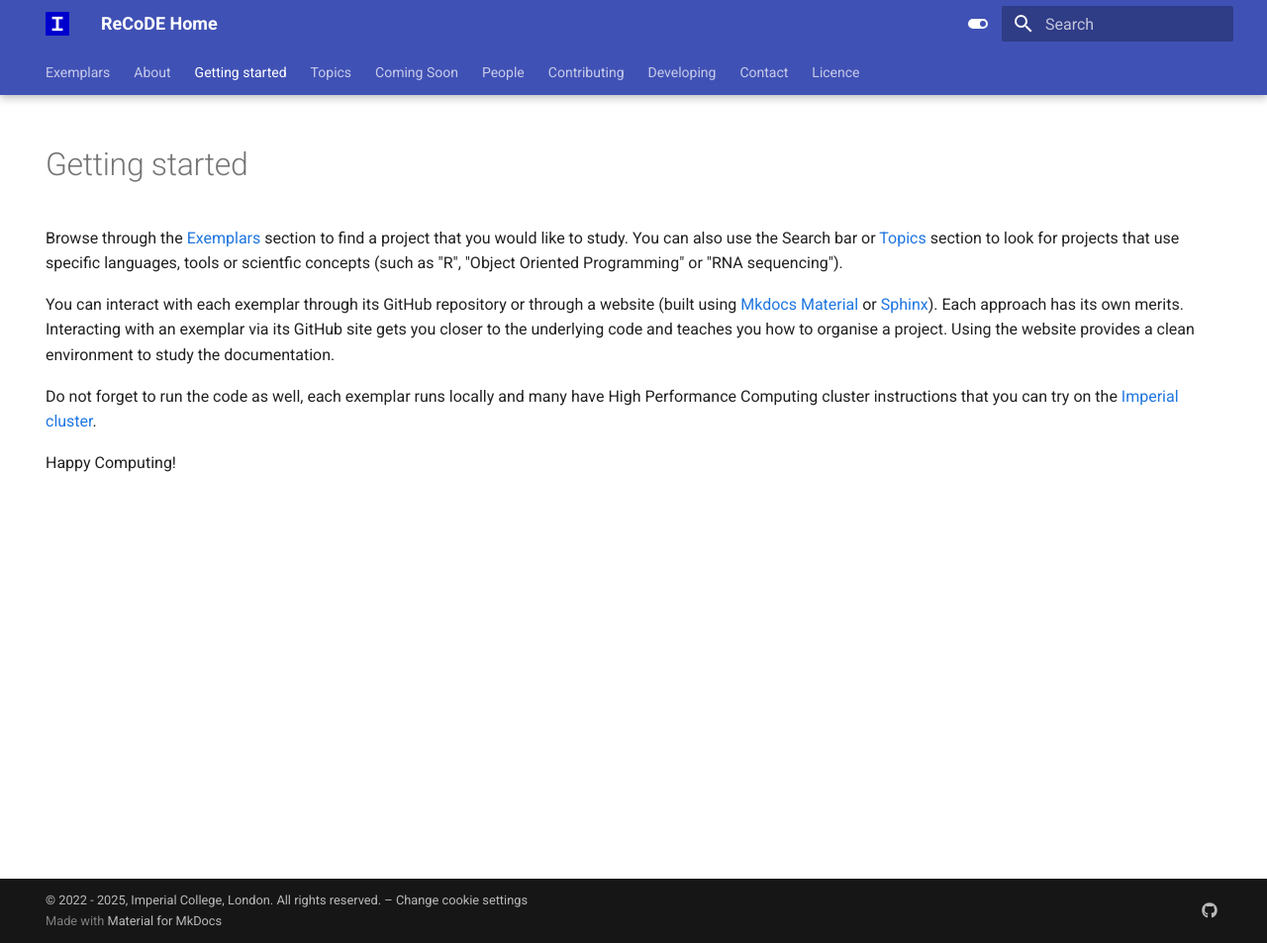
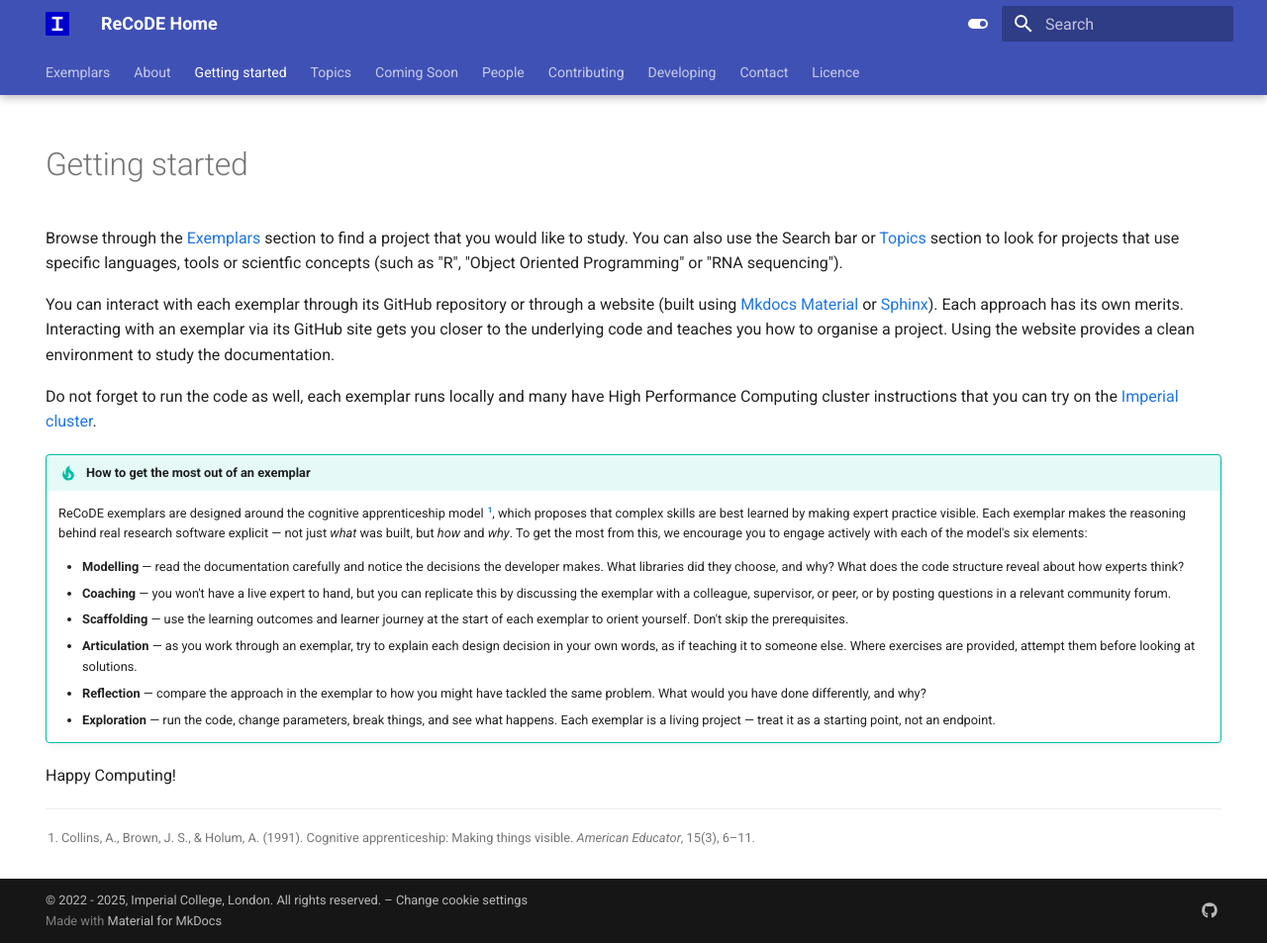
Before and after one commit to ImperialCollegeLondon/ReCoDE-home, an MkDocs documentation site: the page built from docs/getting-started.md, in a window 1280 px wide and 953 px high. Shown: the whole window at 99% size. Built offline with MkDocs 1.6.1 and Material for MkDocs 9.7.7, drawn with Linux system fonts in a browser that asks for light colours.

Commit message:
feat: mention cog apprentice

```diff
--- a/docs/getting-started.md
+++ b/docs/getting-started.md
@@ -15,5 +15,21 @@ You can interact with each exemplar through its GitHub repository or through a w
 
 Do not forget to run the code as well, each exemplar runs locally and many have High Performance Computing cluster instructions that you can try on the [Imperial cluster](https://www.imperial.ac.uk/admin-services/ict/self-service/research-support/rcs/).
 
+!!! tip "How to get the most out of an exemplar"
+
+    ReCoDE exemplars are designed around the cognitive apprenticeship model [^1],
+    which proposes that complex skills are best learned by making expert practice visible. Each exemplar
+    makes the reasoning behind real research software explicit — not just *what* was built, but *how* and
+    *why*. To get the most from this, we encourage you to engage actively with each of the model's six elements:
+
+    - **Modelling** — read the documentation carefully and notice the decisions the developer makes. What libraries did they choose, and why? What does the code structure reveal about how experts think?
+    - **Coaching** — you won't have a live expert to hand, but you can replicate this by discussing the exemplar with a colleague, supervisor, or peer, or by posting questions in a relevant community forum.
+    - **Scaffolding** — use the learning outcomes and learner journey at the start of each exemplar to orient yourself. Don't skip the prerequisites.
+    - **Articulation** — as you work through an exemplar, try to explain each design decision in your own words, as if teaching it to someone else. Where exercises are provided, attempt them before looking at solutions.
+    - **Reflection** — compare the approach in the exemplar to how you might have tackled the same problem. What would you have done differently, and why?
+    - **Exploration** — run the code, change parameters, break things, and see what happens. Each exemplar is a living project — treat it as a starting point, not an endpoint.
+
+    [^1]: Collins, A., Brown, J. S., & Holum, A. (1991). Cognitive apprenticeship: Making things visible. *American Educator*, 15(3), 6–11.
+
 
 Happy Computing!
--- a/mkdocs.yml
+++ b/mkdocs.yml
@@ -76,6 +76,7 @@ markdown_extensions:
   - pymdownx.superfences
   - md_in_html
   - meta
+  - footnotes
   - toc:
       permalink: true
   - pymdownx.snippets:
```
